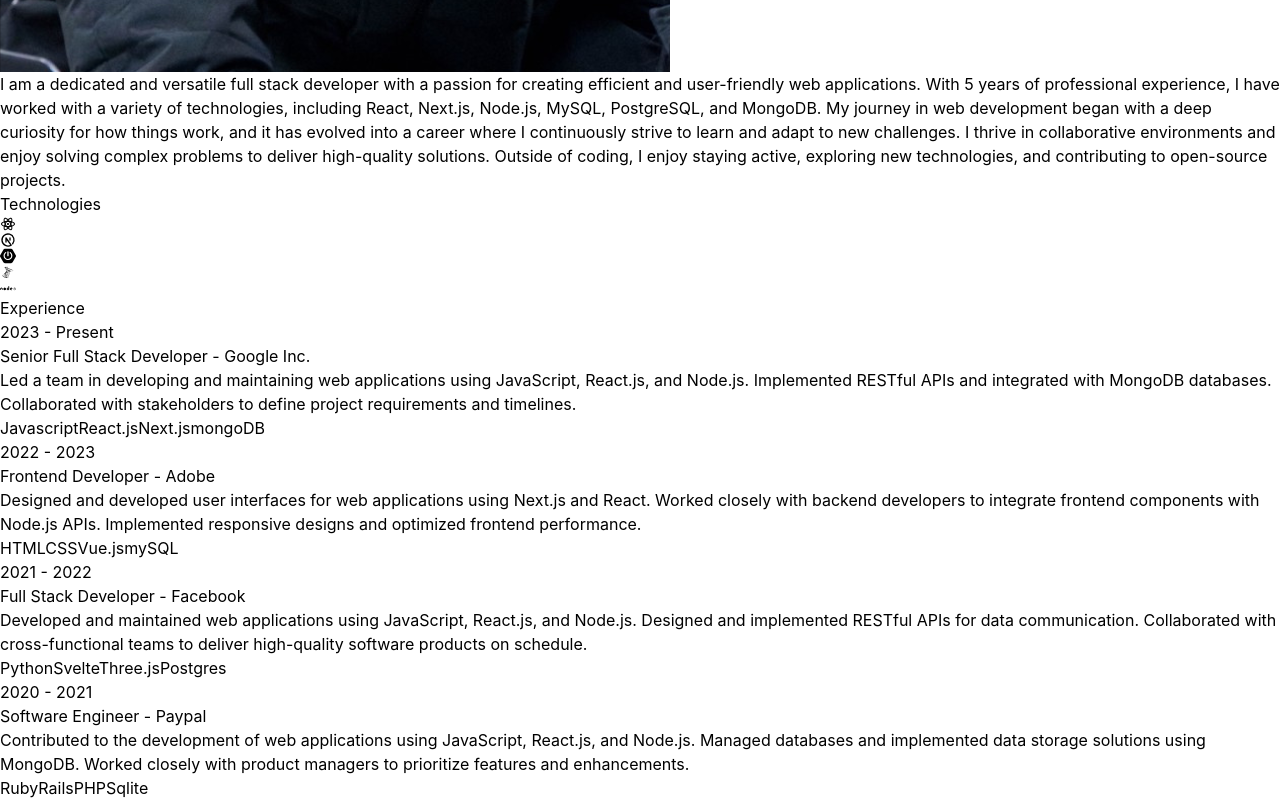
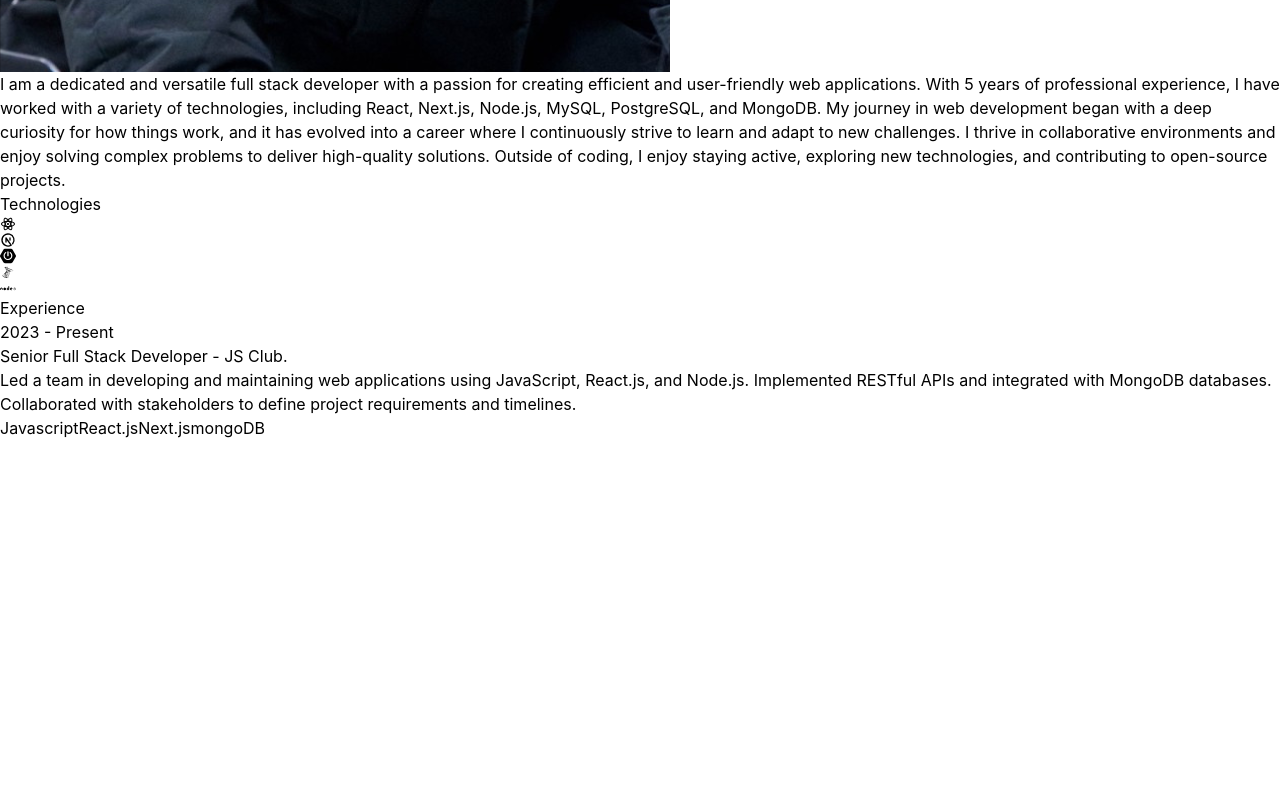
Before and after one commit to nvdekay/personal-portfolio, a React (Vite) app: page / in a window 1280 px wide. Shown: the part 1395-2195 px from the top of the page. After the commit the page ends 1835 px from the top, so only its background shows below. Built offline with nearby package versions, Linux system fonts and the light colour scheme.

Commit message:
updated icon

```diff
--- a/index.html
+++ b/index.html
@@ -2,7 +2,7 @@
 <html lang="en">
   <head>
     <meta charset="UTF-8" />
-    <link rel="icon" type="image/svg+xml" href="https://cdn2.iconfinder.com/data/icons/dragonball-z-colored/48/Cartoons__Anime_Dragonball_Artboard_2-512.png" />
+    <link rel="icon" type="image/svg+xml" href="/vite.svg"/>
     <meta name="viewport" content="width=device-width, initial-scale=1.0" />
     <title>Nguyễn Vũ Đăng Khánh</title>
   </head>
--- a/src/constants/index.js
+++ b/src/constants/index.js
@@ -15,30 +15,9 @@ export const EXPERIENCES = [
   {
     year: "2023 - Present",
     role: "Senior Full Stack Developer",
-    company: "Google Inc.",
+    company: "JS Club.",
     description: `Led a team in developing and maintaining web applications using JavaScript, React.js, and Node.js. Implemented RESTful APIs and integrated with MongoDB databases. Collaborated with stakeholders to define project requirements and timelines.`,
     technologies: ["Javascript", "React.js", "Next.js", "mongoDB"],
-  },
-  {
-    year: "2022 - 2023",
-    role: "Frontend Developer",
-    company: "Adobe",
-    description: `Designed and developed user interfaces for web applications using Next.js and React. Worked closely with backend developers to integrate frontend components with Node.js APIs. Implemented responsive designs and optimized frontend performance.`,
-    technologies: ["HTML", "CSS", "Vue.js", "mySQL"],
-  },
-  {
-    year: "2021 - 2022",
-    role: "Full Stack Developer",
-    company: "Facebook",
-    description: `Developed and maintained web applications using JavaScript, React.js, and Node.js. Designed and implemented RESTful APIs for data communication. Collaborated with cross-functional teams to deliver high-quality software products on schedule.`,
-    technologies: ["Python", "Svelte", "Three.js", "Postgres"],
-  },
-  {
-    year: "2020 - 2021",
-    role: "Software Engineer",
-    company: "Paypal",
-    description: `Contributed to the development of web applications using JavaScript, React.js, and Node.js. Managed databases and implemented data storage solutions using MongoDB. Worked closely with product managers to prioritize features and enhancements.`,
-    technologies: ["Ruby", "Rails", "PHP", "Sqlite"],
   },
 ];
 
```
